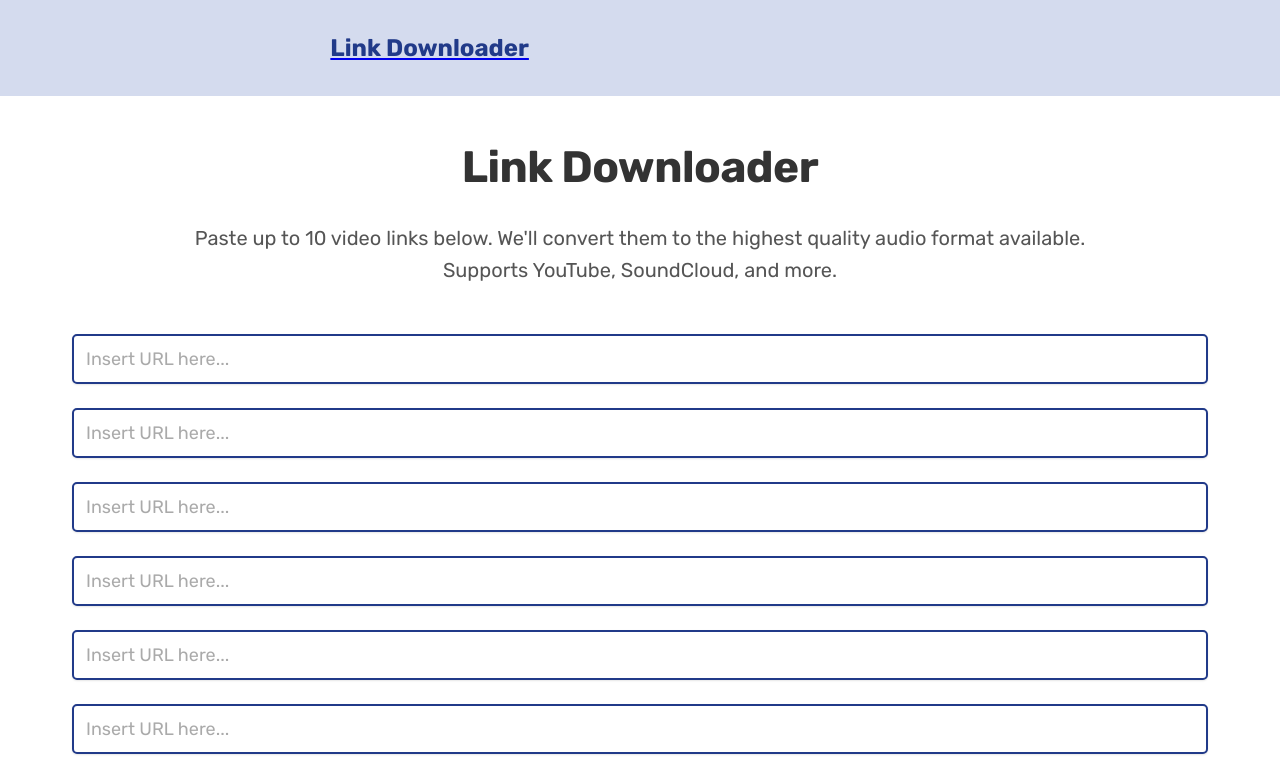
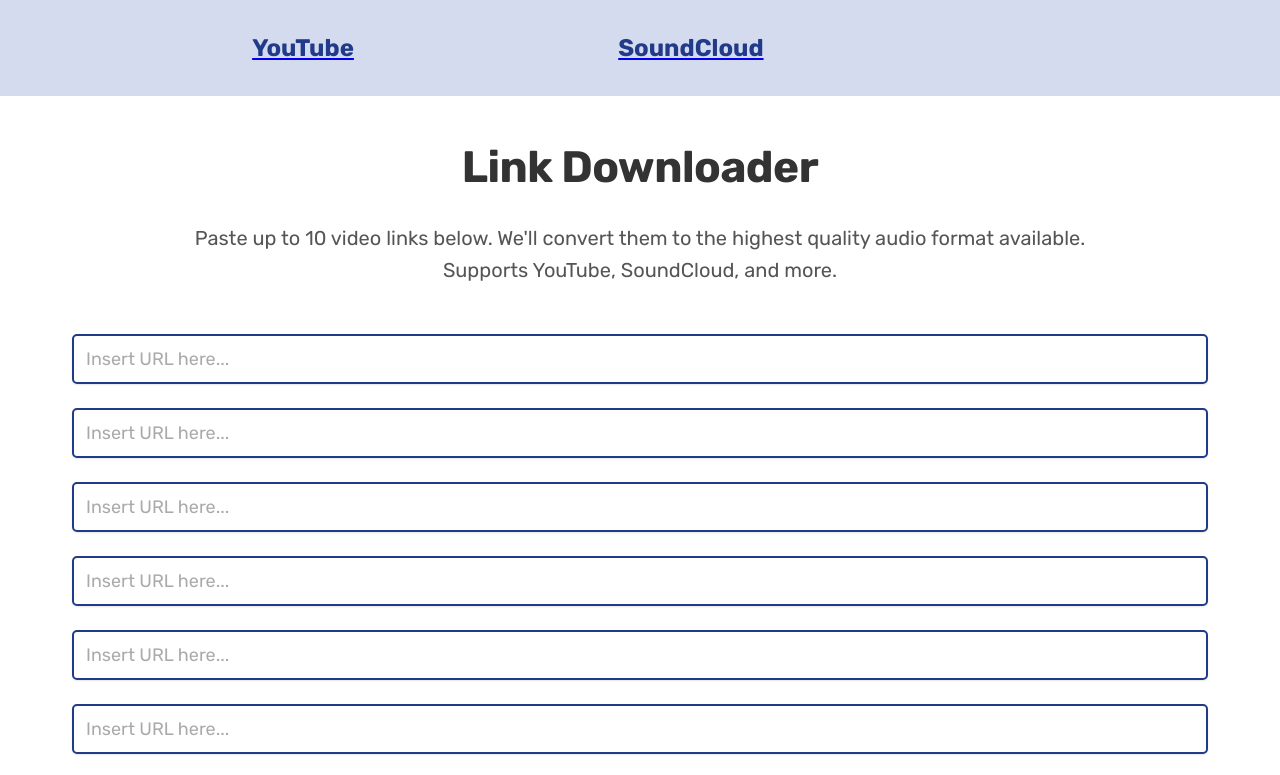
Before and after one commit to neil-landa/link-downloader, a plain HTML site: page index.html in a window 1280 px wide. Shown: the top 775 px of the page. Drawn offline with nearby package versions, Linux system fonts and the light colour scheme; some packages are replaced by stand-ins of ours; a script that the page names is missing.

Commit message:
Update index.html

```diff
--- a/index.html
+++ b/index.html
@@ -44,8 +44,11 @@
 
   <body>
     <header class="header">
-      <a href="#">
-        <h2 class="logo-text">Link Downloader</h2>
+      <a href="https://www.youtube.com/">
+        <h2 class="logo-text">YouTube</h2>
+      </a>
+      <a href="https://soundcloud.com/">
+        <h2 class="logo-text">SoundCloud</h2>
       </a>
 
       <nav class="main-nav">
```
